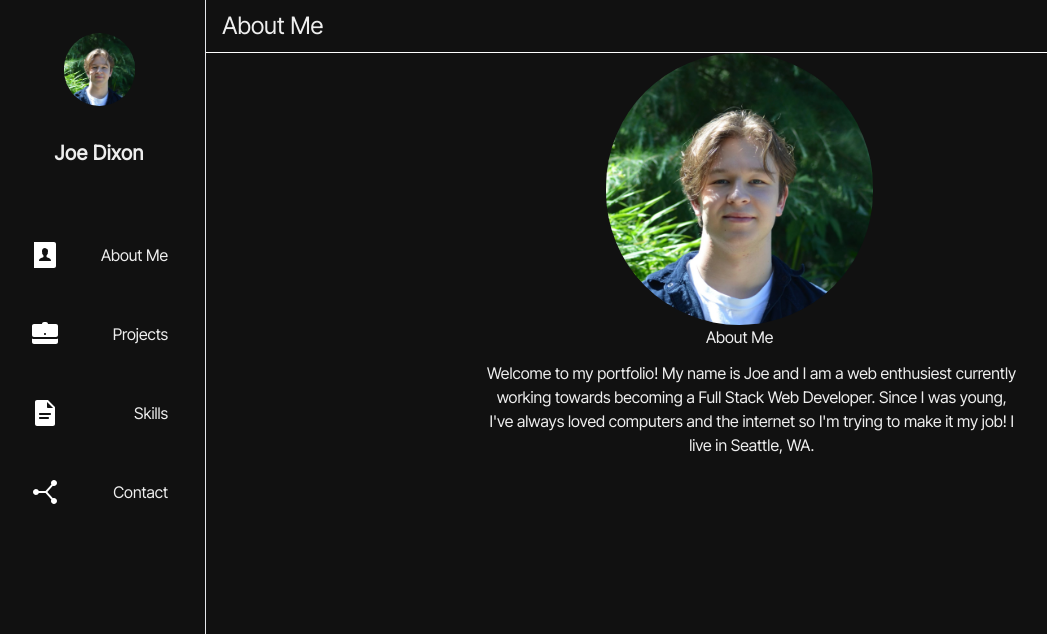
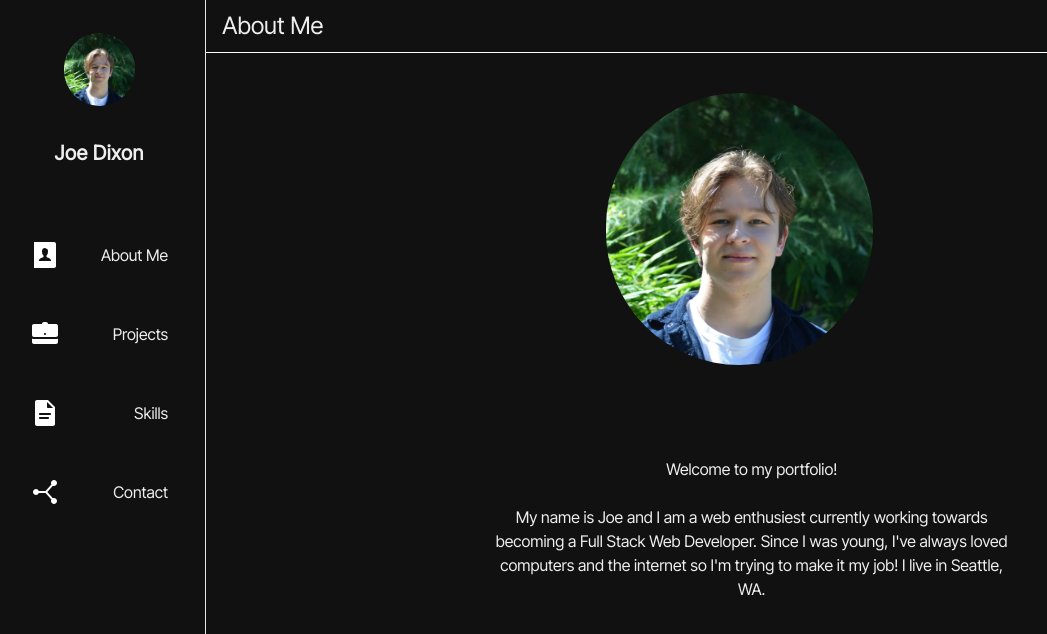
Before and after one commit to joerdixon/my-portfolio-2, a React (Create React App) app: page / in a window 1280 px wide. Shown: the top 634 px of the page, without its empty margins (7-1054 px from the left). Built offline with nearby package versions, Linux system fonts and the light colour scheme.

Commit message:
commit before build

```diff
--- a/src/components/Page/Pages/About.jsx
+++ b/src/components/Page/Pages/About.jsx
@@ -9,12 +9,11 @@ function About(props) {
     return (
         <div className='flex flex-col justify-top items-center w-5/6'>
             <h2 className='sectionheading'>About Me</h2>
-            <div className='w-1/4 flex justify-around'>
-                <img className='w-full rounded-full my-0 mx-auto' src={headshot} alt="Picture of Joe Dixon" />
+            <div className='w-1/4 flex justify-around mt-10'>
+                <img className='w-full rounded-full my-0 mx-auto' src={headshot} alt="Joe Dixon" />
             </div>
-            <div className='w-1/2'>
-                <h1 className='w-1/2 text-center mx-auto my-0'>About Me</h1>
-                <p className='m-3 text-center w-full'>Welcome to my portfolio! My name is Joe and I am a web enthusiest currently working towards becoming a Full Stack Web Developer. Since I was young, I've always loved computers and the internet so I'm trying to make it my job! I live in Seattle, WA.</p>
+            <div className='w-1/2 mt-20'>
+                <p className='m-3 text-center w-full'>Welcome to my portfolio!<br></br><br></br>My name is Joe and I am a web enthusiest currently working towards becoming a Full Stack Web Developer. Since I was young, I've always loved computers and the internet so I'm trying to make it my job! I live in Seattle, WA.</p>
             </div>
         </div>
     )
```
